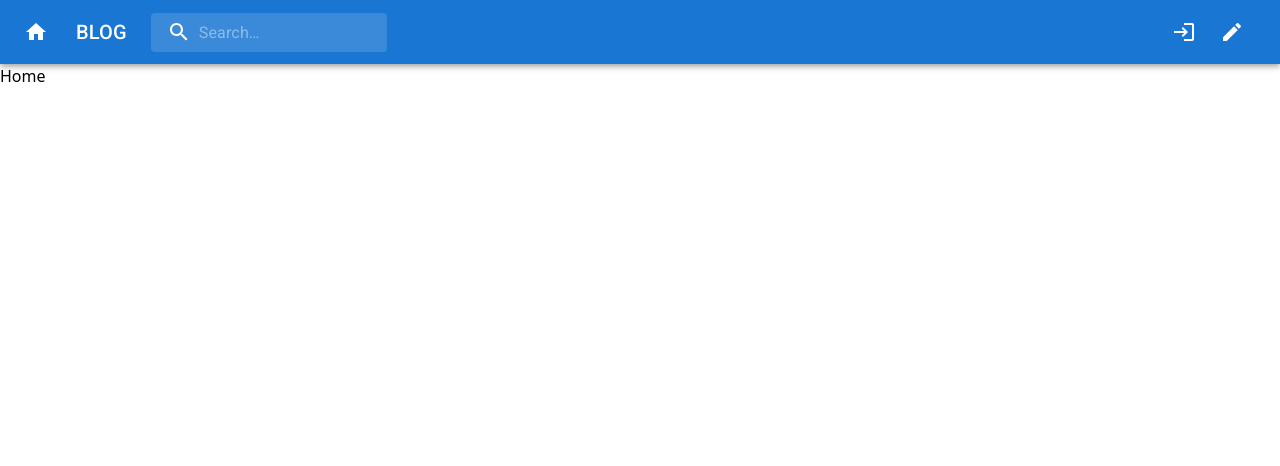
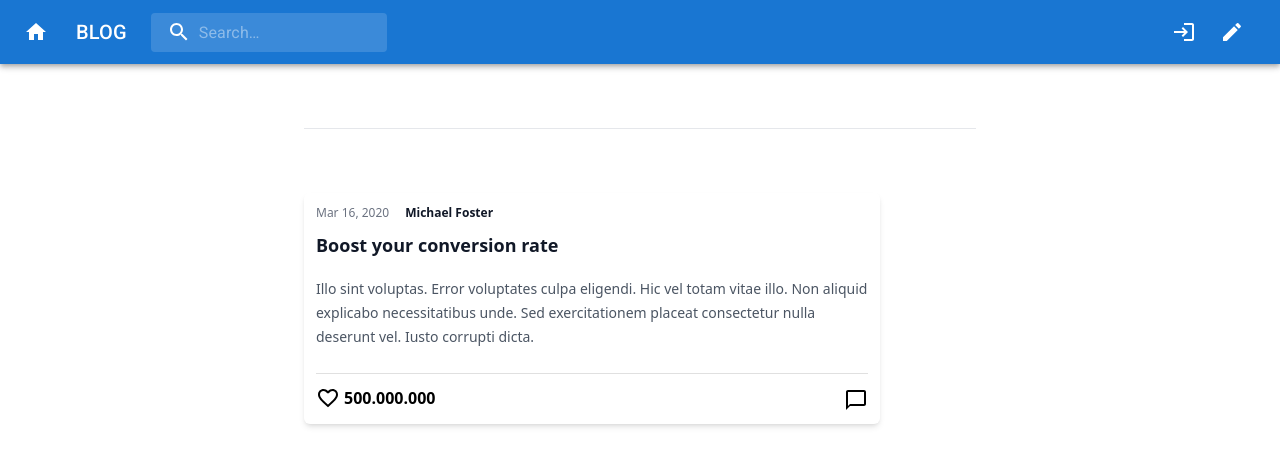
Before and after one commit to MattSeltz/blog-cliente, a React (Vite) app: page / in a window 1280 px wide. Shown: the top 466 px of the page. Built offline with nearby package versions, Linux system fonts and the light colour scheme.

Commit message:
Publicaciones v1 implementado de manera estatica

```diff
--- /dev/null
+++ b/src/components/Publication.jsx
@@ -0,0 +1,86 @@
+import FavoriteBorderIcon from "@mui/icons-material/FavoriteBorder";
+import ChatBubbleOutlineIcon from "@mui/icons-material/ChatBubbleOutline";
+import Divider from "@mui/material/Divider";
+import FavoriteIcon from "@mui/icons-material/Favorite";
+
+import { useState } from "react";
+import { Link } from "react-router-dom";
+
+const posts = [
+  {
+    id: 1,
+    title: "Boost your conversion rate",
+    href: "#",
+    description:
+      "Illo sint voluptas. Error voluptates culpa eligendi. Hic vel totam vitae illo. Non aliquid explicabo necessitatibus unde. Sed exercitationem placeat consectetur nulla deserunt vel. Iusto corrupti dicta.",
+    date: "Mar 16, 2020",
+    datetime: "2020-03-16",
+    category: { title: "Marketing", href: "#" },
+    author: {
+      name: "Michael Foster",
+      role: "Co-Founder / CTO",
+      href: "#",
+      imageUrl:
+        "https://images.unsplash.com/photo-1519244703995-f4e0f30006d5?ixlib=rb-1.2.1&ixid=eyJhcHBfaWQiOjEyMDd9&auto=format&fit=facearea&facepad=2&w=256&h=256&q=80",
+    },
+  },
+  // More posts...
+];
+
+export const Publication = () => {
+  const [isLiked, setIsLiked] = useState(false);
+
+  return (
+    <div className="mx-auto max-w-7xl px-6 lg:px-8 ">
+      <div className="mx-auto mt-10 grid max-w-2xl grid-cols-1 gap-x-8 gap-y-16 border-t border-gray-200 pt-10 sm:mt-16 sm:pt-16">
+        {posts.map((post) => (
+          <article
+            key={post.id}
+            className="flex max-w-xl flex-col items-start justify-between shadow-md p-3 rounded-md"
+          >
+            <div className="flex items-center gap-x-4 text-xs">
+              <time dateTime={post.datetime} className="text-gray-500">
+                {post.date}
+              </time>
+              <p className="font-semibold text-gray-900">
+                <Link to="/user/1">{post.author.name}</Link>
+              </p>
+            </div>
+            <div className="group relative">
+              <h3 className="mt-3 text-lg font-semibold leading-6 text-gray-900 ">
+                {post.title}
+              </h3>
+              <p className="mt-5 line-clamp-3 text-sm leading-6 text-gray-600">
+                {post.description}
+              </p>
+              <br />
+              <Divider />
+              <div className="flex justify-between mt-3">
+                <div className="flex gap-1">
+                  {isLiked ? (
+                    <FavoriteIcon
+                      onClick={() => setIsLiked(false)}
+                      className="cursor-pointer"
+                    />
+                  ) : (
+                    <FavoriteBorderIcon
+                      onClick={() => setIsLiked(true)}
+                      className="cursor-pointer"
+                    />
+                  )}
+                  <span>
+                    <b>500.000.000</b>
+                  </span>
+                </div>
+
+                <Link to="/publication/1" className="cursor-pointer">
+                  <ChatBubbleOutlineIcon />
+                </Link>
+              </div>
+            </div>
+          </article>
+        ))}
+      </div>
+    </div>
+  );
+};
--- a/src/index.css
+++ b/src/index.css
@@ -1,3 +1,7 @@
 @tailwind base;
 @tailwind components;
 @tailwind utilities;
+
+body::-webkit-scrollbar {
+  width: 0;               /* width of the entire scrollbar */
+}
--- a/src/layout/navBar.jsx
+++ b/src/layout/navBar.jsx
@@ -213,7 +213,7 @@
   );
 
   return (
-    <Box sx={{ flexGrow: 1 }}>
+    <Box sx={{ flexGrow: 1, position: "sticky", top: 0, zIndex: 1 }}>
       <AppBar position="static">
         <Toolbar>
           <Link to="/">
--- /dev/null
+++ b/src/pages/publicationPage.jsx
@@ -0,0 +1,28 @@
+import { Link } from "react-router-dom";
+
+export const PublicationPage = () => {
+  return (
+    <div className="relative isolate overflow-hidden bg-white px-6 py-12 sm:py-16 lg:overflow-visible lg:px-0">
+      <div className="mx-auto grid max-w-2xl grid-cols-1 gap-x-8 gap-y-16 ">
+        <div>
+          <div>
+            <div>
+              <p className="text-base font-semibold leading-7 text-indigo-600">
+                <Link to="/user/1">Michael Foster</Link>
+              </p>
+              <h1 className="mt-2 text-3xl font-bold tracking-tight text-gray-900 sm:text-4xl">
+                Boost your conversion rate
+              </h1>
+              <p className="mt-6 text-xl leading-8 text-gray-700">
+                Illo sint voluptas. Error voluptates culpa eligendi. Hic vel
+                totam vitae illo. Non aliquid explicabo necessitatibus unde. Sed
+                exercitationem placeat consectetur nulla deserunt vel. Iusto
+                corrupti dicta.
+              </p>
+            </div>
+          </div>
+        </div>
+      </div>
+    </div>
+  );
+};
--- /dev/null
+++ b/src/pages/user.jsx
@@ -0,0 +1,7 @@
+export const User = () => {
+  return (
+    <>
+      <h1>User</h1>
+    </>
+  );
+};
--- a/src/routes/routes.jsx
+++ b/src/routes/routes.jsx
@@ -5,19 +5,24 @@
 import { Recovery } from "../pages/recovery";
 import { RecoveryAccount } from "../pages/recoveryAccount";
 import { NavBar } from "../layout/navBar";
+import { Publication } from "../components/Publication";
+import { PublicationPage } from "../pages/publicationPage";
+import { User } from "../pages/user";
 
 export const Router = () => {
   return (
     <>
       <NavBar />
       <Routes>
-        <Route path="/" element={<h1>Home</h1>} />
+        <Route path="/" element={<Publication />} />
         <Route path="/login" element={<Login />} />
         <Route path="/register" element={<Register />} />
         <Route path="/recovery" element={<Recovery />} />
         <Route path="/recovery/:id" element={<RecoveryAccount />} />
-        <Route path="profile" element={<h1>Profile</h1>} />
-        <Route path="notifications" element={<h1>Notifications</h1>} />
+        <Route path="/profile" element={<h1>Profile</h1>} />
+        <Route path="/notifications" element={<h1>Notifications</h1>} />
+        <Route path="/publication/:id" element={<PublicationPage />} />
+        <Route path="/user/:id" element={<User />} />
       </Routes>
     </>
   );
```
